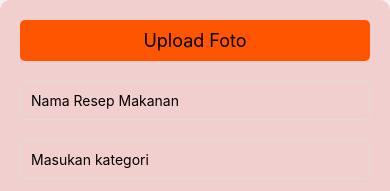
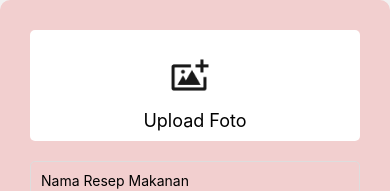
Before and after one commit to rajastra/resep-makanan, a React Native app: screen /AddMakanan in a window 390 px wide. Shown: the top 191 px of the page. Built offline with nearby package versions, Linux system fonts and the light colour scheme.

Commit message:
Update Code - 13:45 WIB

```diff
--- a/App.js
+++ b/App.js
@@ -18,7 +18,7 @@ export default function App() {
     <AuthProvider>
       <NavigationContainer>
         <Stack.Navigator
-        initialRouteName={'HomeScreen'}
+        initialRouteName={'UpdatePass'}
           screenOptions={{
             headerShown: false,
           }}
--- a/src/screen/AddMakanan.js
+++ b/src/screen/AddMakanan.js
@@ -29,8 +29,9 @@ const AddMakanan = () => {
         <Image source={{uri: recipeImage}} style={styles.recipeImage} />
       )}
       <TouchableOpacity style={styles.imagePickerButton} onPress={handleImagePicker}>
-        <Text style={styles.imagePickerButtonText}>Upload Foto</Text>
-      </TouchableOpacity>
+    <Image source={require('../../img/Uploads.jpg')} style={styles.uploadIcon} />
+    <Text style={styles.imagePickerButtonText}>Upload Foto</Text>
+  </TouchableOpacity>
       <TextInput
         placeholder="Nama Resep Makanan"
         style={styles.textInput}
@@ -75,7 +76,7 @@ const styles = StyleSheet.create({
     flex: 1,
     backgroundColor: '#F2CFCF',
     borderRadius: 10,
-    padding: 20,
+    padding: 30,
   },
   recipeImage: {
     width: '100%',
@@ -83,7 +84,7 @@ const styles = StyleSheet.create({
     marginBottom: 20,
   },
   imagePickerButton: {
-    backgroundColor: '#f50',
+    backgroundColor: '#fff',
     padding: 10,
     borderRadius: 5,
     alignItems: 'center',
@@ -91,6 +92,11 @@ const styles = StyleSheet.create({
   },
   imagePickerButtonText: {
     fontSize: 18,
+  },
+  uploadIcon: {
+    width: 70,
+    height: 70,
+    marginRight: 10,
   },
   textInput: {
     borderWidth: 1,
--- a/src/screen/UpdatePass.js
+++ b/src/screen/UpdatePass.js
@@ -11,6 +11,7 @@ const UpdatePass = () => {
 
   return (
     <View style={styles.container}>
+  <Text style={styles.title}>Ganti Password</Text>
   <TextInput
     secureTextEntry
     placeholder="Masukkan Password Lama"
@@ -59,6 +60,11 @@ const styles = StyleSheet.create({
     color: '#fff',
     fontSize: 18,
   },
+  title: {
+    fontSize: 24,
+    fontWeight: 'bold',
+    marginBottom: 20,
+  },
 });
 
 export default UpdatePass;
--- a/src/screen/UpdateUser.js
+++ b/src/screen/UpdateUser.js
@@ -28,8 +28,10 @@ const UpdateUser = () => {
   )}
   {!userImage && (
     <TouchableOpacity style={styles.imagePickerButton} onPress={handleImagePicker}>
-      <Text style={styles.imagePickerButtonText}>Upload Foto</Text>
-    </TouchableOpacity>
+    <Image source={require('../../img/Uploads.jpg')} style={styles.uploadIcon} />
+    <Text style={styles.imagePickerButtonText}>Upload Foto</Text>
+  </TouchableOpacity>
+
   )}
   <View style={styles.centered}>
     <TextInput
@@ -69,8 +71,13 @@ const styles = StyleSheet.create ({
     height: 200,
     marginBottom: 20,
   },
+  uploadIcon: {
+    width: 50,
+    height: 50,
+    marginRight: 10,
+  },
   imagePickerButton: {
-    backgroundColor: '#f50',
+    backgroundColor: '#fff',
     padding: 10,
     borderRadius: 5,
     alignItems: 'center',
@@ -81,7 +88,7 @@ const styles = StyleSheet.create ({
   },
   textInput: {
     borderWidth: 1,
-    borderColor: '#ddd',
+    borderColor: '#000',
     padding: 10,
     borderRadius: 5,
     marginBottom: 20,
```
Also changed, not shown: img/Uploads.jpg (added). Lines whose indentation alone changed are shown as unchanged.
